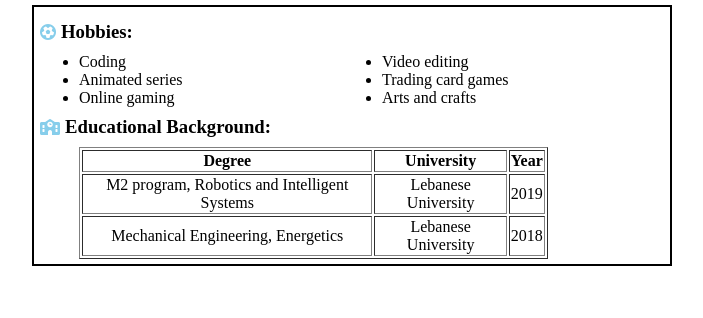
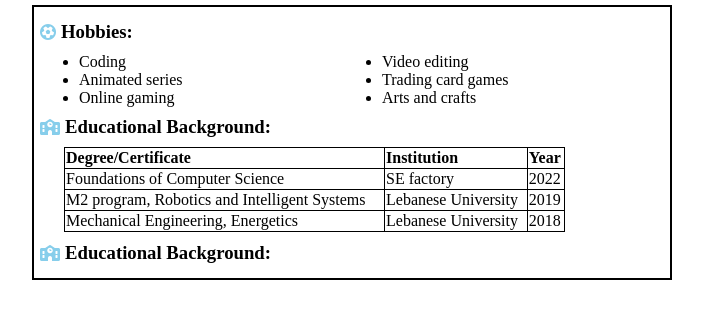
Before and after one commit to mohammad-kassem/Portfolio, a plain HTML site: page index.html in a window 1280 px wide. Shown: the part 240-558 px from the top of the page, without its empty margins (288-991 px from the left). Drawn offline with Linux system fonts and the light colour scheme.

Commit message:
Stylized the educational background table

```diff
--- a/index.html
+++ b/index.html
@@ -43,16 +43,16 @@
                 </ul>
             </div>
 
-            <dt> <i class="fa-solid fa-school"></i> <h3> Educational Background: </h3></dt>
-            <dd>
-                <table border = "1" width = "80%">
+         <i class="fa-solid fa-school"></i> <h3> Educational Background: </h3>
+
+                <table>
                     <thead>
                         <tr>
                             <th>
-                                Degree
+                                Degree/Certificate
                             </th>
                             <th>
-                                University
+                                Institution
                             </th>
                             <th>
                                 Year
@@ -62,29 +62,40 @@
                     <tbody>
                         <tr>
                             <td>
-                               <center/> M2 program, Robotics and Intelligent Systems
+                                Foundations of Computer Science
                             </td>
                             <td>
-                                <center> Lebanese University
+                                SE factory
                             </td>
                             <td>
-                                <center> 2019 </center>
+                                2022
                             </td>
                         </tr>
                         <tr>
                             <td>
-                                <center> Mechanical Engineering, Energetics </center>
+                                M2 program, Robotics and Intelligent Systems
                             </td>
                             <td>
-                               <center> Lebanese University </center>
+                                Lebanese University
                             </td>
                             <td>
-                                <center> 2018 </center>
+                                2019
+                            </td>
+                        </tr>
+                        <tr>
+                            <td>
+                                Mechanical Engineering, Energetics
+                            </td>
+                            <td>
+                               Lebanese University
+                            </td>
+                            <td>
+                                2018
                             </td>
                         </tr>
                     </tbody>
                 </table>
-            </dd>
+            <i class="fa-solid fa-school"></i> <h3> Educational Background: </h3>
         </section>
     </body>
 </html>
--- a/styles.css
+++ b/styles.css
@@ -76,3 +76,15 @@ ul.rightList{
     right: 25%;
     margin: 0;
 }
+
+table, td, th{
+    margin: 0;
+    margin-left: 25px;
+    border: 1.5px solid black;
+    text-align: left;
+}
+
+table{
+    width: 80%;
+    border-collapse: collapse;
+    }
```
